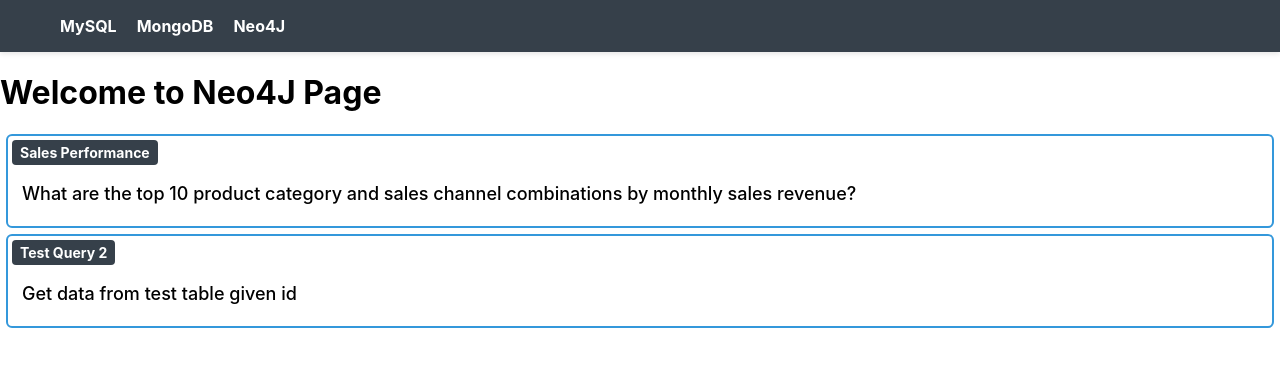
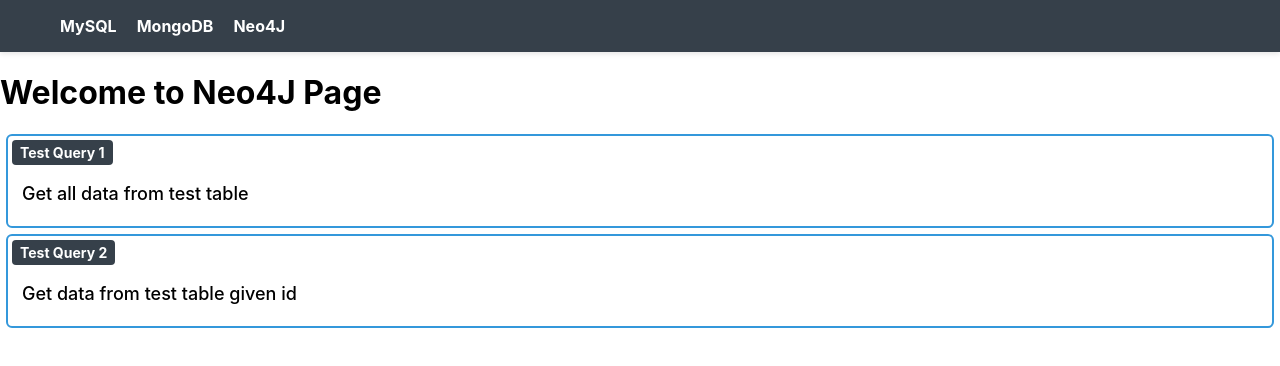
Before and after one commit to knaan-moha/IKT453-DW-Project-, a React (Create React App) app in the folder client/: page /neo4j in a window 1280 px wide. Shown: the top 366 px of the page. Built offline with nearby package versions, Linux system fonts and the light colour scheme.

Commit message:
feat: add final mySql queries

```diff
--- a/client/src/pages/Neo4JPage.js
+++ b/client/src/pages/Neo4JPage.js
@@ -3,8 +3,8 @@
 
 const neo4jQueries = [
   {
-    text: `What are the top 10 product category and sales channel combinations by monthly sales revenue?`,
-    category: "Sales Performance",
+    text: "Get all data from test table",
+    category: "Test Query 1",
     queryUrl:
       "http://localhost:5000/analytics?DB=neo4j&query=MATCH%20(n)%20RETURN%20n",
   },
```
